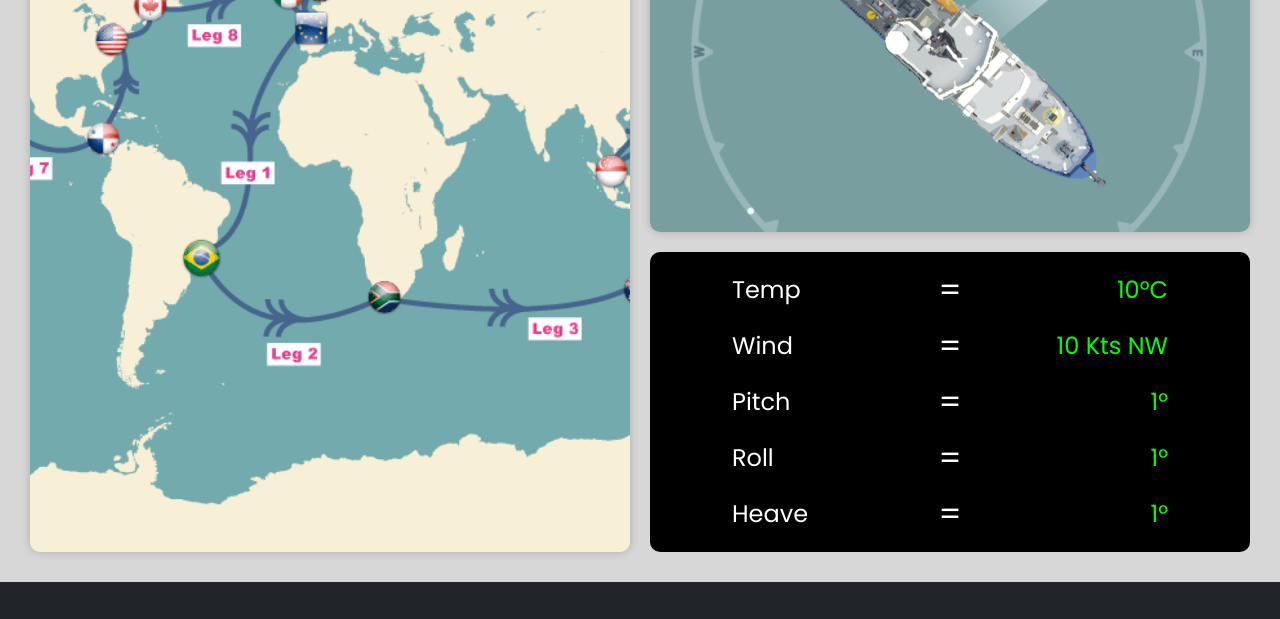
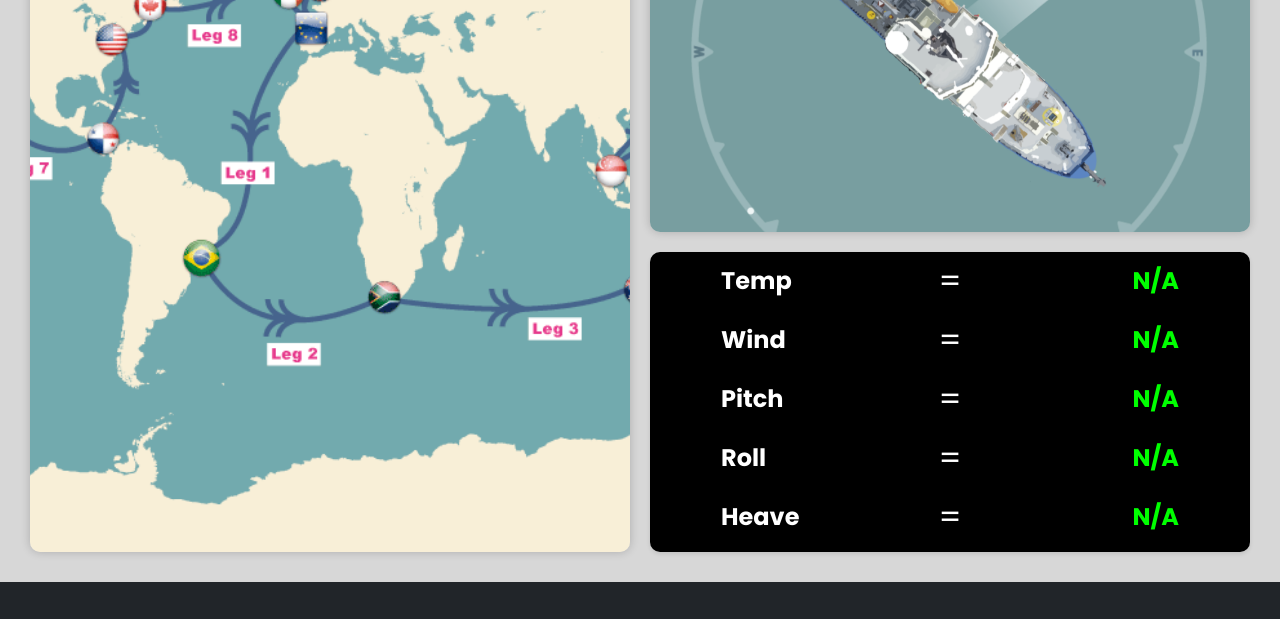
Before and after one commit to josephsoltis/taani_int_site, a plain HTML site: page osu_internal_v1/index.html in a window 1280 px wide. Shown: the part 1558-2177 px from the top of the page. Drawn offline with Linux system fonts and the light colour scheme; no server answers.

Commit message:
first rip at data feed

```diff
--- a/osu_internal_v1/OSUWelPg.css
+++ b/osu_internal_v1/OSUWelPg.css
@@ -424,36 +424,34 @@ ul {
     flex-direction: column;
     justify-content: center;
     max-height: 300px;
-    /* Adjust as needed */
+    box-shadow: 0 2px 4px rgba(0, 0, 0, 0.1);
 }
 
 .navdisplay-row {
     display: grid;
     grid-template-columns: 1fr auto 1fr;
     align-items: center;
-    margin: 2px 60px;
-    /* Add margin for spacing between rows */
-    padding: 2px;
+    margin: 1px 50px;
+    padding: 1px;
+    margin-bottom: 8px;
 }
 
 .equals {
     font-size: 2em;
-    /* Increase font size for equals symbol */
     text-align: center;
 }
 
 .label {
     text-align: left;
     font-size: 1.5em;
-    /* Increase font size for labels */
+    font-weight: bold;
 }
 
 .green-text {
     color: #00ff00;
     text-align: right;
-    /* Align numbers to the right */
     font-size: 1.5em;
-    /* Increase font size for numbers */
+    font-weight: bold;
 }
 
 
--- a/osu_internal_v1/OSUWelPg.js
+++ b/osu_internal_v1/OSUWelPg.js
@@ -1,3 +1,48 @@
+const DATA_LOCATION_STRING = `https://coriolix.taani.oregonstate.edu/api`;
+
+// search button feature
+
+/* navdisplay box section */
 
 
-// search button feature
+
+async function getData(targetID) {
+    try {
+        const response = await fetch(`${DATA_LOCATION_STRING}/last_obs/?format=json`);
+        const jsondata_lastobs = await response.json();
+        let value = null;
+
+        jsondata_lastobs.features.forEach((item) => {
+            if (item.id === targetID) {
+                value = parseFloat(item.properties.value);
+            }
+        });
+
+        return value;
+    } catch (error) {
+        console.error("Error fetching data:", error);
+        return null;
+    }
+}
+
+// Function to update the DOM with live data
+async function updateLiveData() {
+    const temp = await getData(1); // Replace 1 with the correct ID for temperature
+    const wind = await getData(2); // Replace 2 with the correct ID for wind
+    const pitch = await getData(3); // Replace 3 with the correct ID for pitch
+    const roll = await getData(4); // Replace 4 with the correct ID for roll
+    const heave = await getData(5); // Replace 5 with the correct ID for heave
+
+    // Update the DOM elements
+    document.getElementById("temp").textContent = temp !== null ? `${temp}°C` : "N/A";
+    document.getElementById("wind").textContent = wind !== null ? `${wind} Kts NW` : "N/A";
+    document.getElementById("pitch").textContent = pitch !== null ? `${pitch}°` : "N/A";
+    document.getElementById("roll").textContent = roll !== null ? `${roll}°` : "N/A";
+    document.getElementById("heave").textContent = heave !== null ? `${heave}°` : "N/A";
+}
+
+// Call the function to update data initially
+updateLiveData();
+
+// Optionally, set an interval to refresh the data periodically (e.g., every 10 seconds)
+setInterval(updateLiveData, 10000);
--- a/osu_internal_v1/index.html
+++ b/osu_internal_v1/index.html
@@ -152,27 +152,27 @@
                     <div class="navdisplay-row">
                         <div class="navdisplay-column label">Temp</div>
                         <div class="navdisplay-column equals">=</div>
-                        <div class="navdisplay-column green-text">10&deg;C</div>
+                        <div class="navdisplay-column green-text" id="temp">Loading...</div>
                     </div>
                     <div class="navdisplay-row">
                         <div class="navdisplay-column label">Wind</div>
                         <div class="navdisplay-column equals">=</div>
-                        <div class="navdisplay-column green-text">10 Kts NW</div>
+                        <div class="navdisplay-column green-text" id="wind">Loading...</div>
                     </div>
                     <div class="navdisplay-row">
                         <div class="navdisplay-column label">Pitch</div>
                         <div class="navdisplay-column equals">=</div>
-                        <div class="navdisplay-column green-text">1&deg;</div>
+                        <div class="navdisplay-column green-text" id="pitch">Loading...</div>
                     </div>
                     <div class="navdisplay-row">
                         <div class="navdisplay-column label">Roll</div>
                         <div class="navdisplay-column equals">=</div>
-                        <div class="navdisplay-column green-text">1&deg;</div>
+                        <div class="navdisplay-column green-text" id="roll">Loading...</div>
                     </div>
                     <div class="navdisplay-row">
                         <div class="navdisplay-column label">Heave</div>
                         <div class="navdisplay-column equals">=</div>
-                        <div class="navdisplay-column green-text">1&deg;</div>
+                        <div class="navdisplay-column green-text" id="heave">Loading...</div>
                     </div>
                 </div>
             </div>
```
